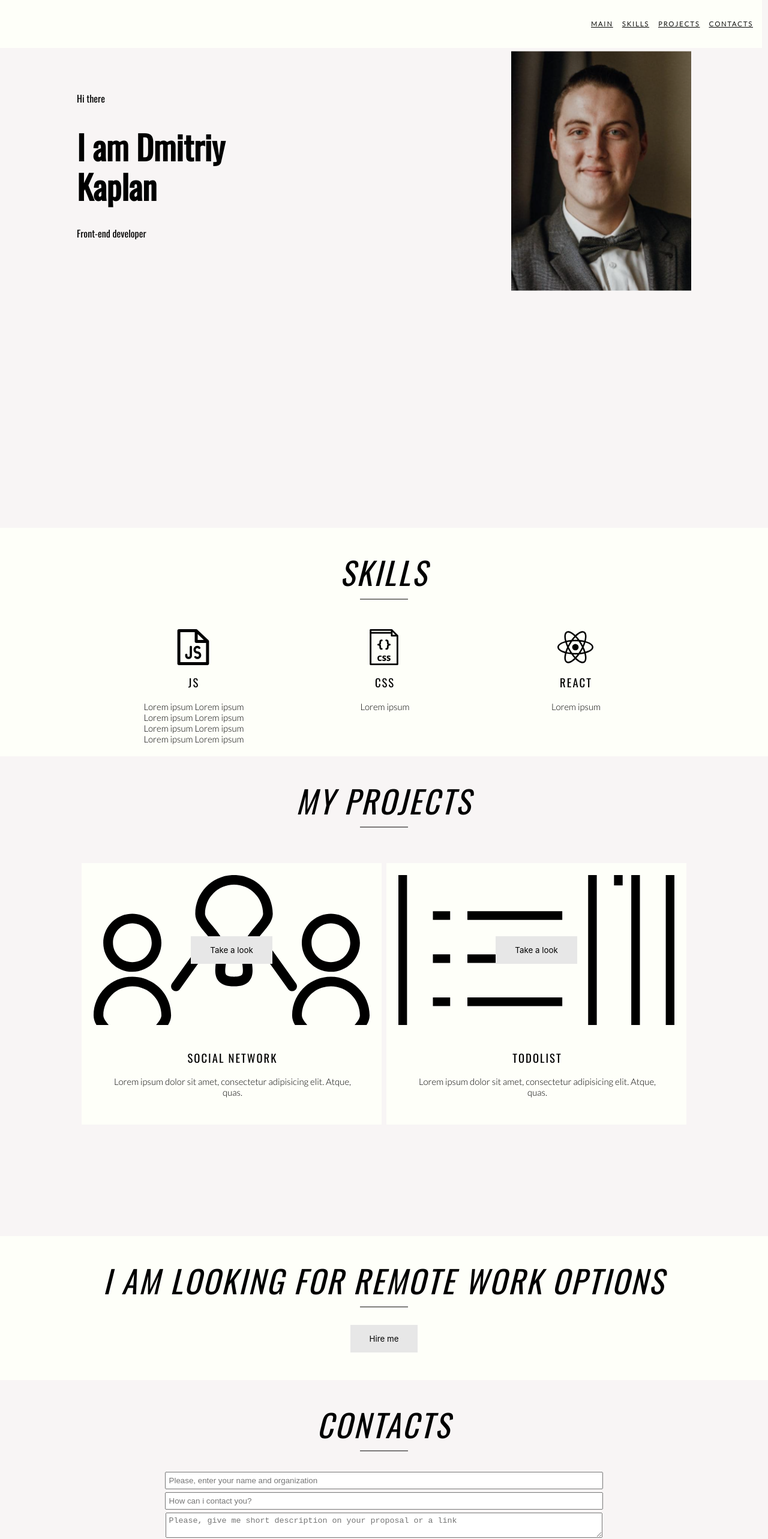
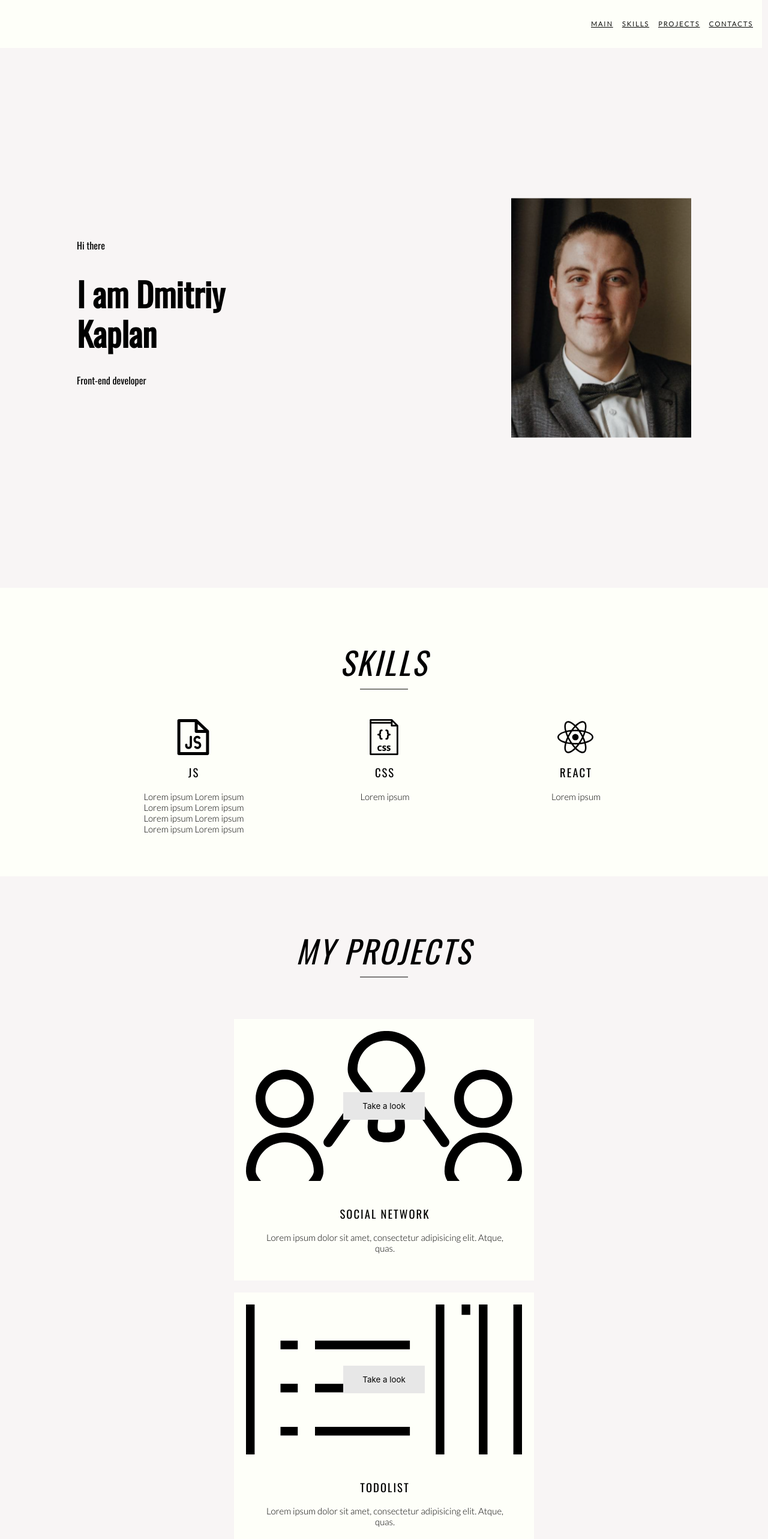
Before and after one commit to DmitriyKaplan28/portfolio, a React (Create React App) app: page / in a window 1280 px wide. Shown: the top 2566 px of the page at 60% size. Built offline with nearby package versions, Linux system fonts and the light colour scheme.

Commit message:
fix: paddings and margins in all blocks

```diff
--- a/src/contacts/Contacts.module.css
+++ b/src/contacts/Contacts.module.css
@@ -1,5 +1,6 @@
 .contactsBlock {
     min-height: 50vh;
+    padding: 50px 0;
 }
 
 .contactsContainer {
--- a/src/footer/Footer.module.scss
+++ b/src/footer/Footer.module.scss
@@ -1,5 +1,7 @@
 .footerBlock {
     min-height: 50vh;
+    background-color: white;
+    padding: 20px 0 50px;
 
     .footerContainer {
         flex-direction: column;
--- a/src/main/Main.module.scss
+++ b/src/main/Main.module.scss
@@ -3,6 +3,9 @@
 
 .mainBlock {
   min-height: 100vh;
+  display: flex;
+  align-items: center;
+  padding: 50px 0;
 
   .greetings {
     width: 300px;
--- a/src/projects/Projects.module.scss
+++ b/src/projects/Projects.module.scss
@@ -1,5 +1,6 @@
 .projectsBlock {
   min-height: 100vh;
+  padding: 50px 0;
 
   .projectsContainer {
     flex-direction: column;
--- a/src/projects/project/Project.module.scss
+++ b/src/projects/project/Project.module.scss
@@ -11,6 +11,7 @@
   padding: 20px;
   box-sizing: border-box;
   background-color: $bgSecondColor;
+  margin: 10px;
 
   .icon {
     height: 250px;
--- a/src/remote-work/RemoteWork.module.scss
+++ b/src/remote-work/RemoteWork.module.scss
@@ -3,6 +3,7 @@
 .remoteBlock {
     min-height: 30vh;
     background-color: $bgSecondColor;
+    padding: 50px 0;
 }
 
 .remoteContainer {
--- a/src/skills/Skills.module.scss
+++ b/src/skills/Skills.module.scss
@@ -3,6 +3,7 @@
 .skillsBlock {
   min-height: 30vh;
   background-color: $bgSecondColor;
+  padding: 50px 0;
 
   .skillsContainer {
     flex-direction: column;
```
